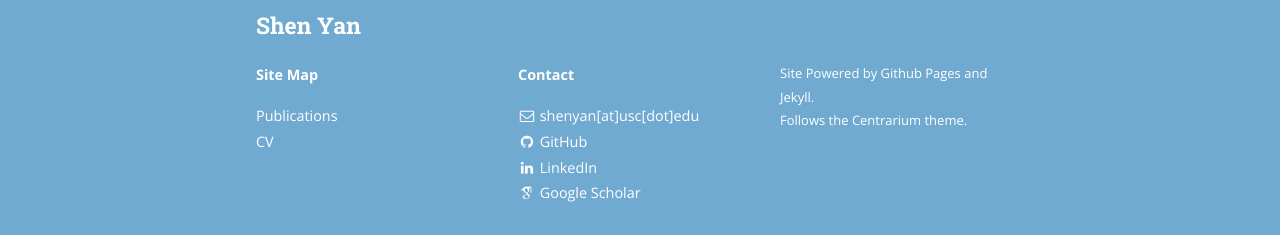
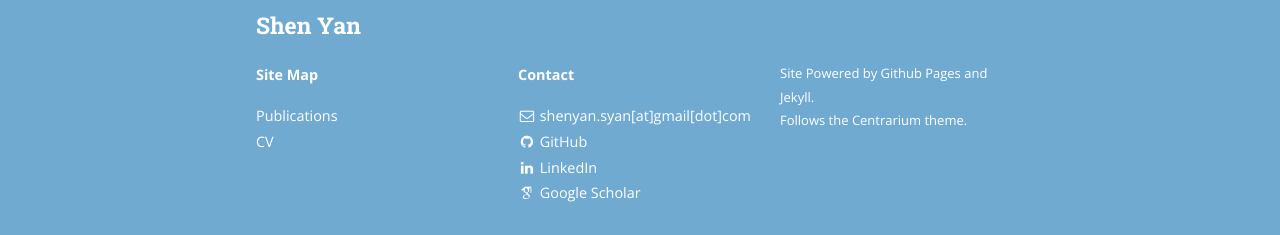
Before and after one commit to yanshentracy/page, a Jekyll site: the page built from index.html, in a window 1280 px wide and 900 px high, scrolled down 2551 px. Shown: the part 662-897 px from the top of the window. Built offline with Jekyll 4.4.1, drawn with Linux system fonts in a browser that asks for light colours; nearby versions of some CDN libraries; some web fonts are replaced; the list of posts is cut into pages by our own code.

Commit message:
update contact info

```diff
--- a/_config.yml
+++ b/_config.yml
@@ -11,7 +11,7 @@ exclude:
 # Site settings
 title: Shen Yan
 subtitle:
-email: shenyan[at]usc[dot]edu
+email: shenyan.syan[at]gmail[dot]com
 name: Shen Yan
 description: >
   A simple yet classy theme for your Jekyll website or blog.
```
